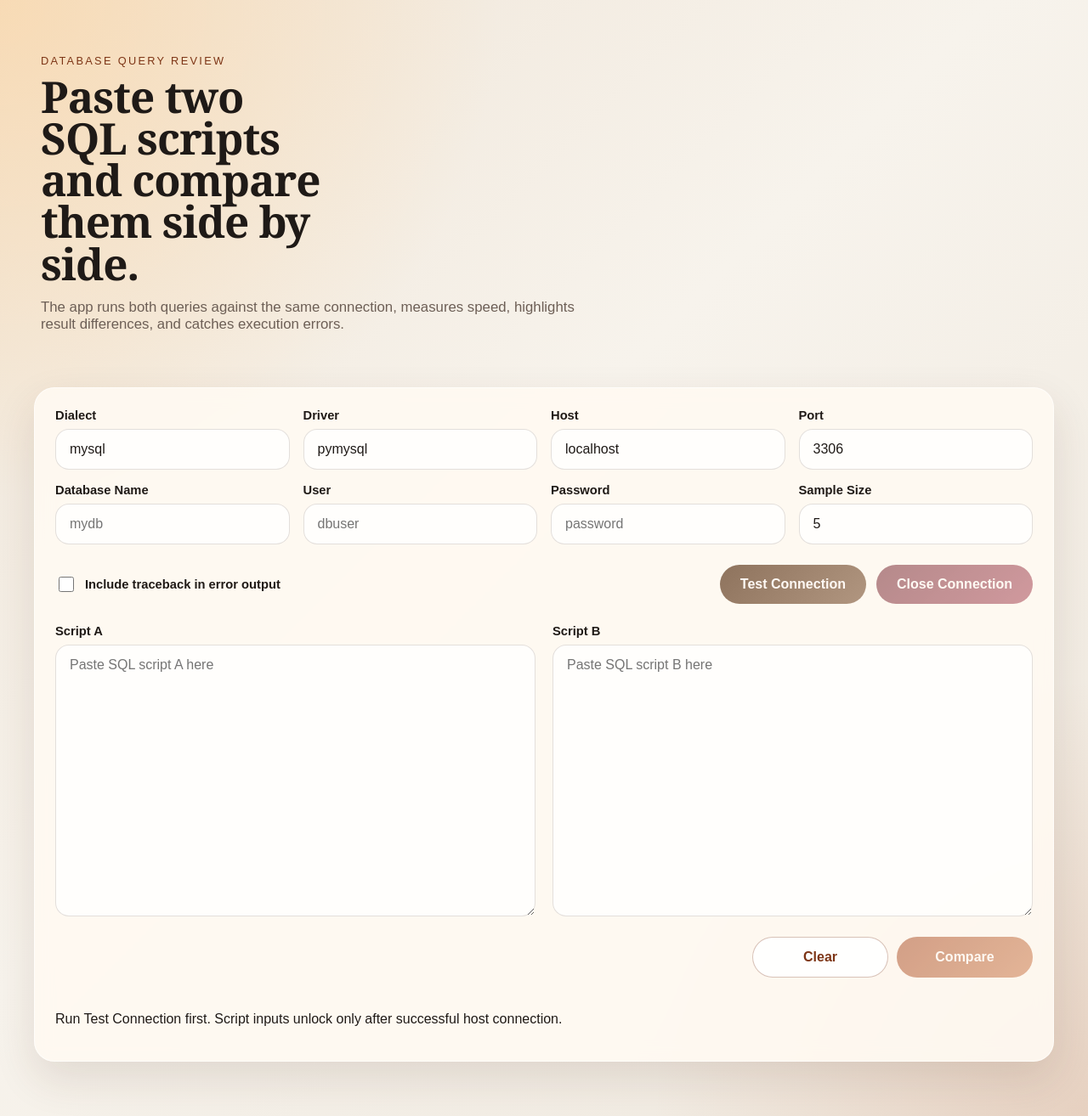
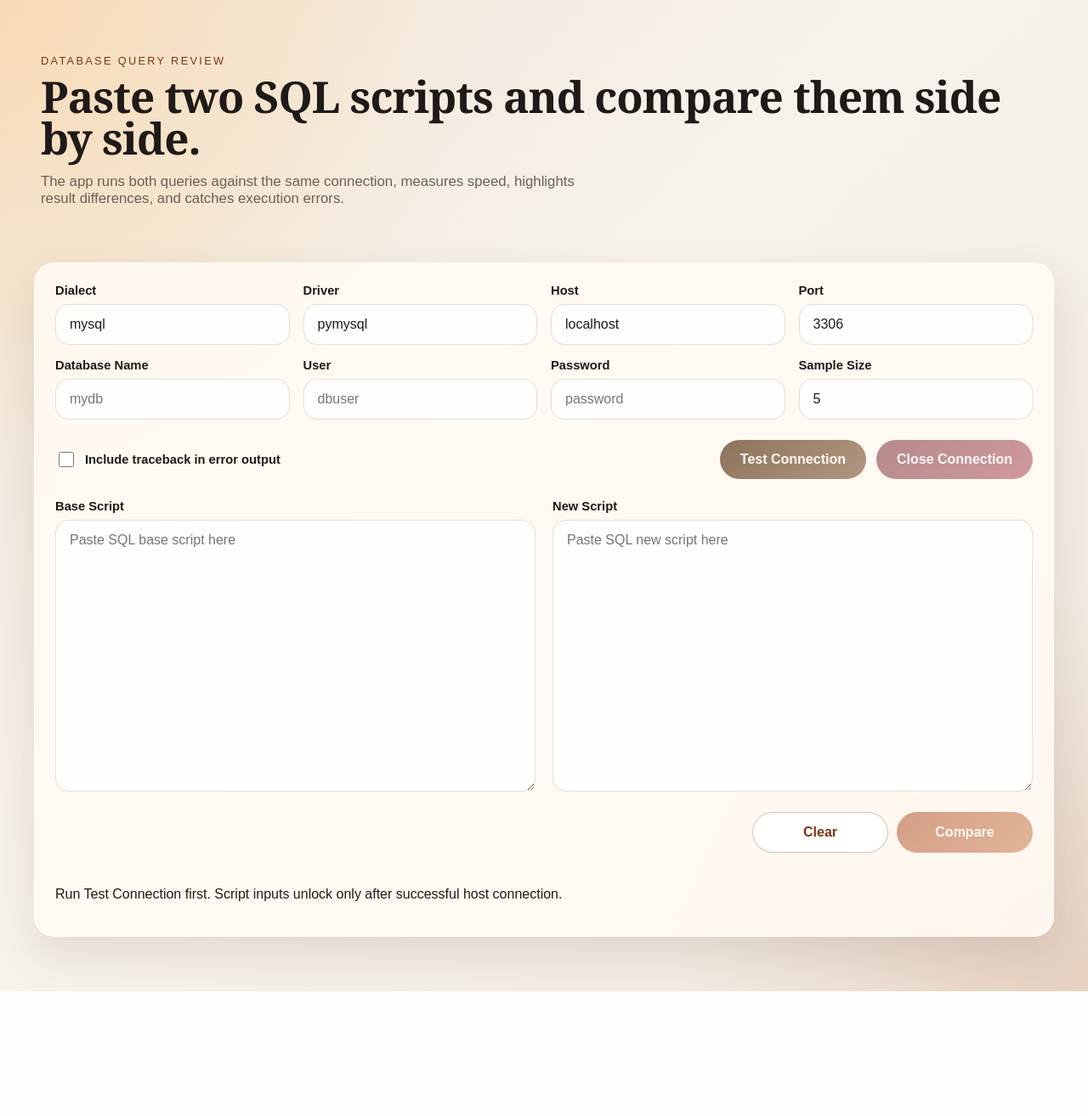
Before and after one commit to med1213/SQL-Query-Compare, a Flask app: page / in a window 1280 px wide. Shown: the whole page at 85% size. After the commit the page ends 1167 px from the top, so only its background shows below. Run offline with Flask 3, Linux system fonts and the light colour scheme.

Commit message:
Update labels and placeholders in SQL comparison form

```diff
--- a/static/styles.css
+++ b/static/styles.css
@@ -98,7 +98,7 @@ h1 {
     margin: 0;
     font-size: clamp(2.4rem, 4vw, 4.5rem);
     line-height: 0.96;
-    max-width: 12ch;
+    /* max-width: 12ch; */
 }
 
 h2 {
--- a/templates/index.html
+++ b/templates/index.html
@@ -177,12 +177,12 @@
 
           <div class="sql-grid">
             <label>
-              <span>Script A</span>
+              <span>Base Script</span>
               <textarea
                 id="query_a"
                 name="query_a"
                 rows="14"
-                placeholder="Paste SQL script A here"
+                placeholder="Paste SQL base script here"
                 {%
                 if
                 not
@@ -195,12 +195,12 @@
               >
             </label>
             <label>
-              <span>Script B</span>
+              <span>New Script</span>
               <textarea
                 id="query_b"
                 name="query_b"
                 rows="14"
-                placeholder="Paste SQL script B here"
+                placeholder="Paste SQL new script here"
                 {%
                 if
                 not
```
